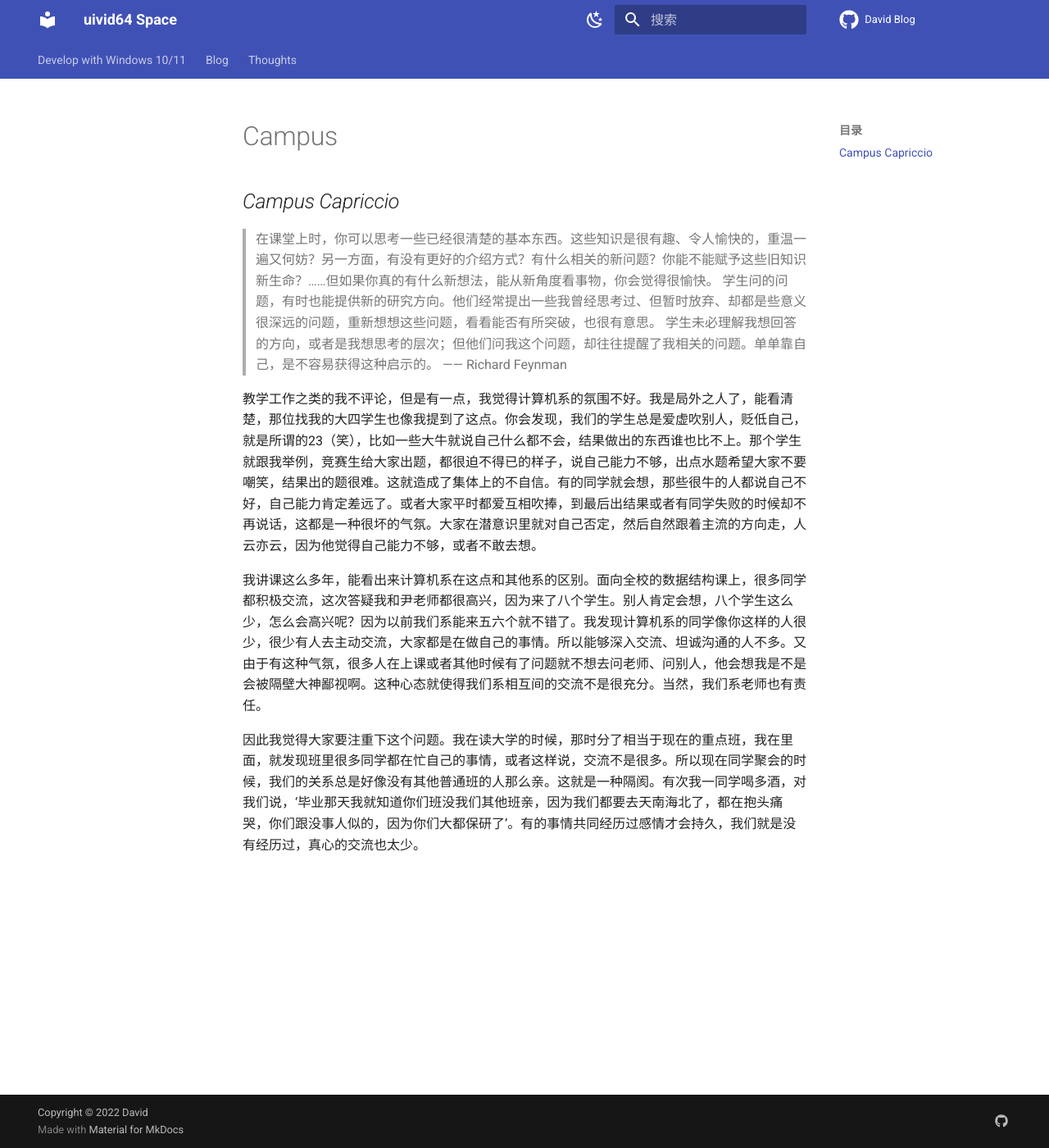
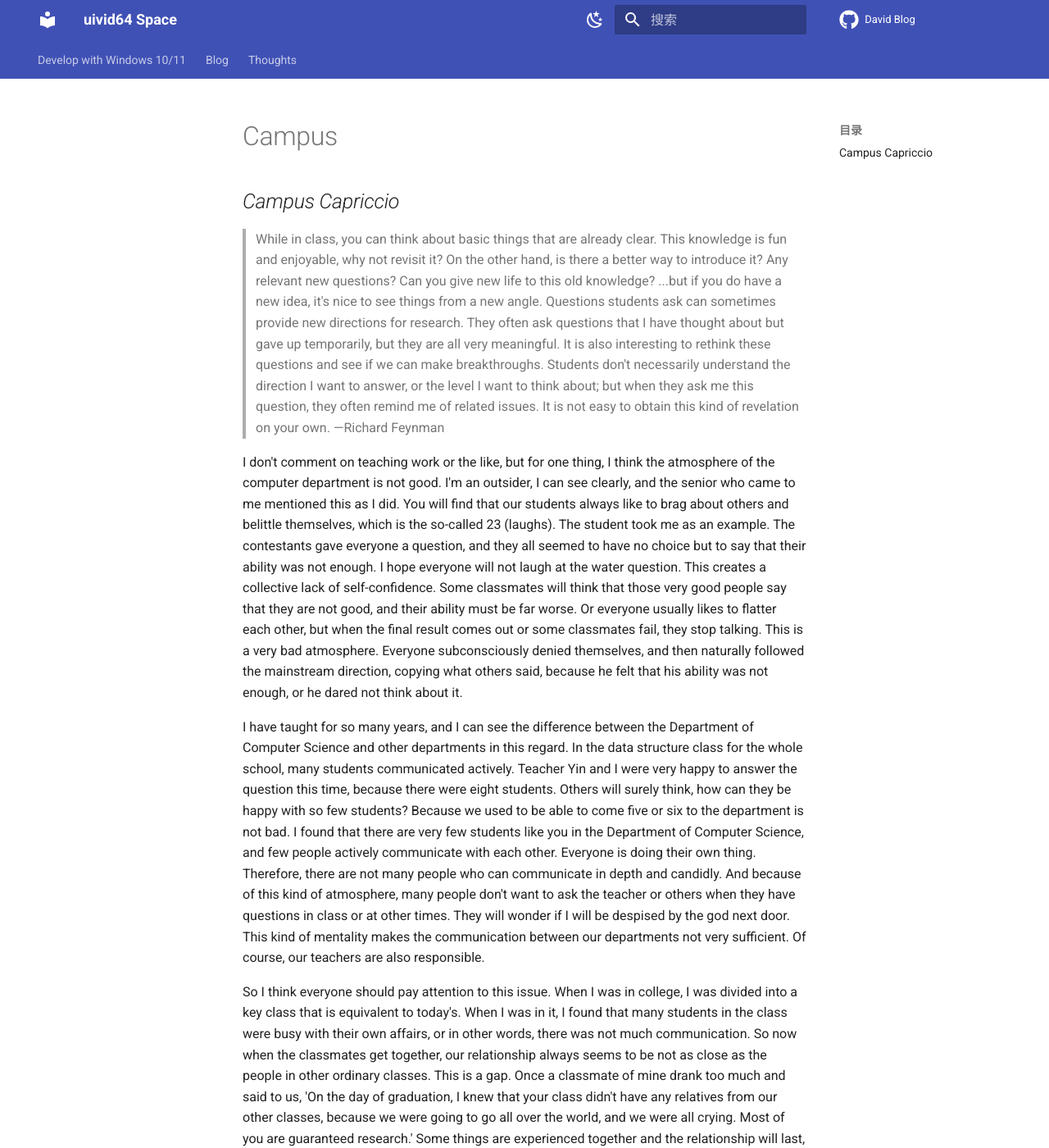
Before and after one commit to uivid64/uivid64.github.io, an MkDocs documentation site: the page built from docs/Collection/campus.md, in a window 1280 px wide and 1400 px high. Shown: the whole window at 82% size. Built offline with MkDocs 1.6.1 and Material for MkDocs 9.7.7, drawn with Linux system fonts in a browser that asks for light colours; comment, search, counter and statistics services are not loaded; some of the changed text lies outside the part shown.

Commit message:
Update campus.md

```diff
--- a/docs/Collection/campus.md
+++ b/docs/Collection/campus.md
@@ -1,11 +1,11 @@
 ## _Campus Capriccio_
 
->在课堂上时，你可以思考一些已经很清楚的基本东西。这些知识是很有趣、令人愉快的，重温一遍又何妨？另一方面，有没有更好的介绍方式？有什么相关的新问题？你能不能赋予这些旧知识新生命？……但如果你真的有什么新想法，能从新角度看事物，你会觉得很愉快。
-学生问的问题，有时也能提供新的研究方向。他们经常提出一些我曾经思考过、但暂时放弃、却都是些意义很深远的问题，重新想想这些问题，看看能否有所突破，也很有意思。
-学生未必理解我想回答的方向，或者是我想思考的层次；但他们问我这个问题，却往往提醒了我相关的问题。单单靠自己，是不容易获得这种启示的。 —— Richard Feynman
+> While in class, you can think about basic things that are already clear. This knowledge is fun and enjoyable, why not revisit it? On the other hand, is there a better way to introduce it? Any relevant new questions? Can you give new life to this old knowledge? ...but if you do have a new idea, it's nice to see things from a new angle.
+Questions students ask can sometimes provide new directions for research. They often ask questions that I have thought about but gave up temporarily, but they are all very meaningful. It is also interesting to rethink these questions and see if we can make breakthroughs.
+Students don't necessarily understand the direction I want to answer, or the level I want to think about; but when they ask me this question, they often remind me of related issues. It is not easy to obtain this kind of revelation on your own. —Richard Feynman
 
-教学工作之类的我不评论，但是有一点，我觉得计算机系的氛围不好。我是局外之人了，能看清楚，那位找我的大四学生也像我提到了这点。你会发现，我们的学生总是爱虚吹别人，贬低自己，就是所谓的23（笑），比如一些大牛就说自己什么都不会，结果做出的东西谁也比不上。那个学生就跟我举例，竞赛生给大家出题，都很迫不得已的样子，说自己能力不够，出点水题希望大家不要嘲笑，结果出的题很难。这就造成了集体上的不自信。有的同学就会想，那些很牛的人都说自己不好，自己能力肯定差远了。或者大家平时都爱互相吹捧，到最后出结果或者有同学失败的时候却不再说话，这都是一种很坏的气氛。大家在潜意识里就对自己否定，然后自然跟着主流的方向走，人云亦云，因为他觉得自己能力不够，或者不敢去想。
+I don't comment on teaching work or the like, but for one thing, I think the atmosphere of the computer department is not good. I'm an outsider, I can see clearly, and the senior who came to me mentioned this as I did. You will find that our students always like to brag about others and belittle themselves, which is the so-called 23 (laughs). The student took me as an example. The contestants gave everyone a question, and they all seemed to have no choice but to say that their ability was not enough. I hope everyone will not laugh at the water question. This creates a collective lack of self-confidence. Some classmates will think that those very good people say that they are not good, and their ability must be far worse. Or everyone usually likes to flatter each other, but when the final result comes out or some classmates fail, they stop talking. This is a very bad atmosphere. Everyone subconsciously denied themselves, and then naturally followed the mainstream direction, copying what others said, because he felt that his ability was not enough, or he dared not think about it.
 
-我讲课这么多年，能看出来计算机系在这点和其他系的区别。面向全校的数据结构课上，很多同学都积极交流，这次答疑我和尹老师都很高兴，因为来了八个学生。别人肯定会想，八个学生这么少，怎么会高兴呢？因为以前我们系能来五六个就不错了。我发现计算机系的同学像你这样的人很少，很少有人去主动交流，大家都是在做自己的事情。所以能够深入交流、坦诚沟通的人不多。又由于有这种气氛，很多人在上课或者其他时候有了问题就不想去问老师、问别人，他会想我是不是会被隔壁大神鄙视啊。这种心态就使得我们系相互间的交流不是很充分。当然，我们系老师也有责任。
+I have taught for so many years, and I can see the difference between the Department of Computer Science and other departments in this regard. In the data structure class for the whole school, many students communicated actively. Teacher Yin and I were very happy to answer the question this time, because there were eight students. Others will surely think, how can they be happy with so few students? Because we used to be able to come five or six to the department is not bad. I found that there are very few students like you in the Department of Computer Science, and few people actively communicate with each other. Everyone is doing their own thing. Therefore, there are not many people who can communicate in depth and candidly. And because of this kind of atmosphere, many people don't want to ask the teacher or others when they have questions in class or at other times. They will wonder if I will be despised by the god next door. This kind of mentality makes the communication between our departments not very sufficient. Of course, our teachers are also responsible.
 
-因此我觉得大家要注重下这个问题。我在读大学的时候，那时分了相当于现在的重点班，我在里面，就发现班里很多同学都在忙自己的事情，或者这样说，交流不是很多。所以现在同学聚会的时候，我们的关系总是好像没有其他普通班的人那么亲。这就是一种隔阂。有次我一同学喝多酒，对我们说，‘毕业那天我就知道你们班没我们其他班亲，因为我们都要去天南海北了，都在抱头痛哭，你们跟没事人似的，因为你们大都保研了’。有的事情共同经历过感情才会持久，我们就是没有经历过，真心的交流也太少。
+So I think everyone should pay attention to this issue. When I was in college, I was divided into a key class that is equivalent to today's. When I was in it, I found that many students in the class were busy with their own affairs, or in other words, there was not much communication. So now when the classmates get together, our relationship always seems to be not as close as the people in other ordinary classes. This is a gap. Once a classmate of mine drank too much and said to us, 'On the day of graduation, I knew that your class didn't have any relatives from our other classes, because we were going to go all over the world, and we were all crying. Most of you are guaranteed research.' Some things are experienced together and the relationship will last, but we just haven't experienced it, and there are too few sincere exchanges.
```
